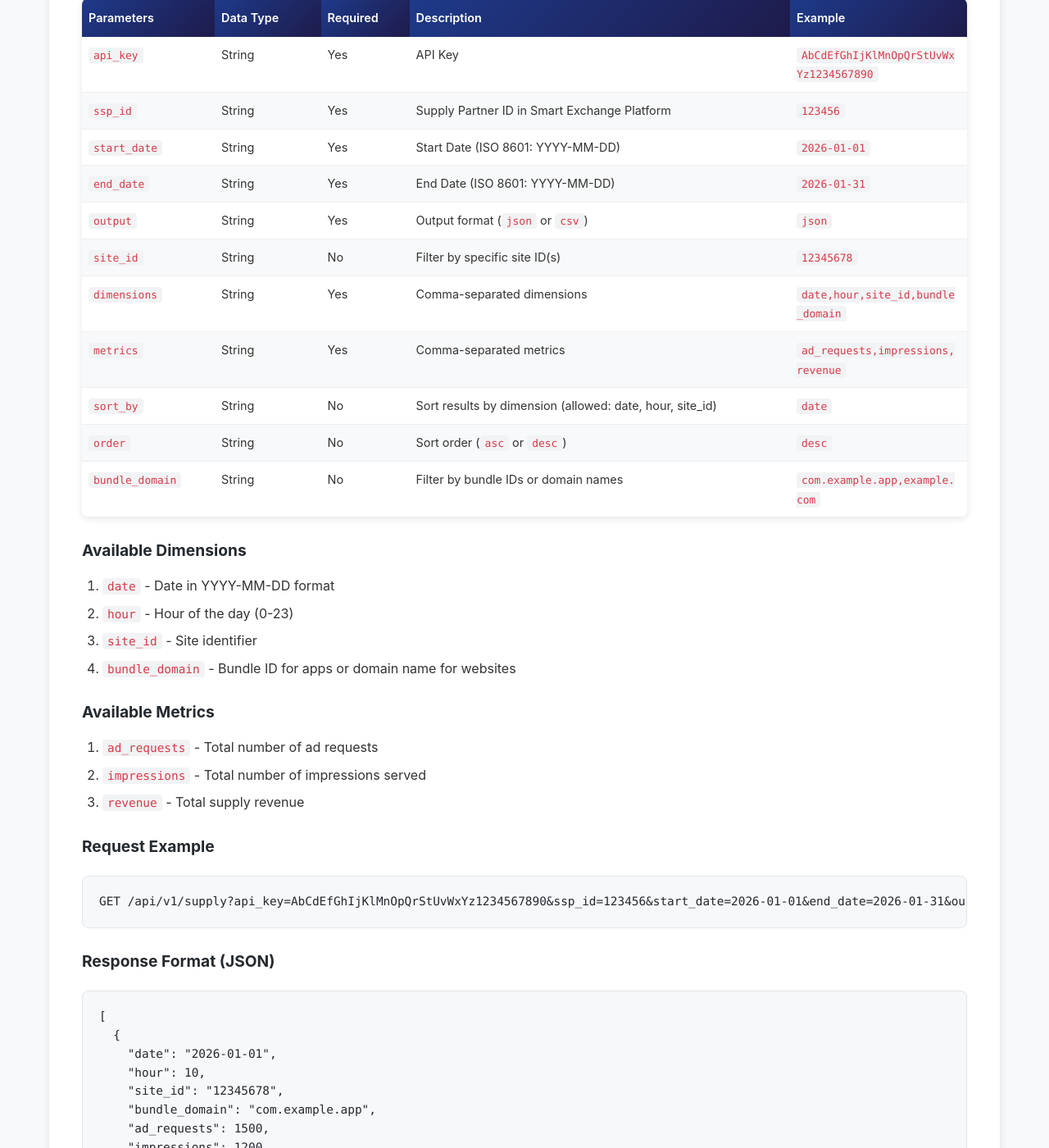
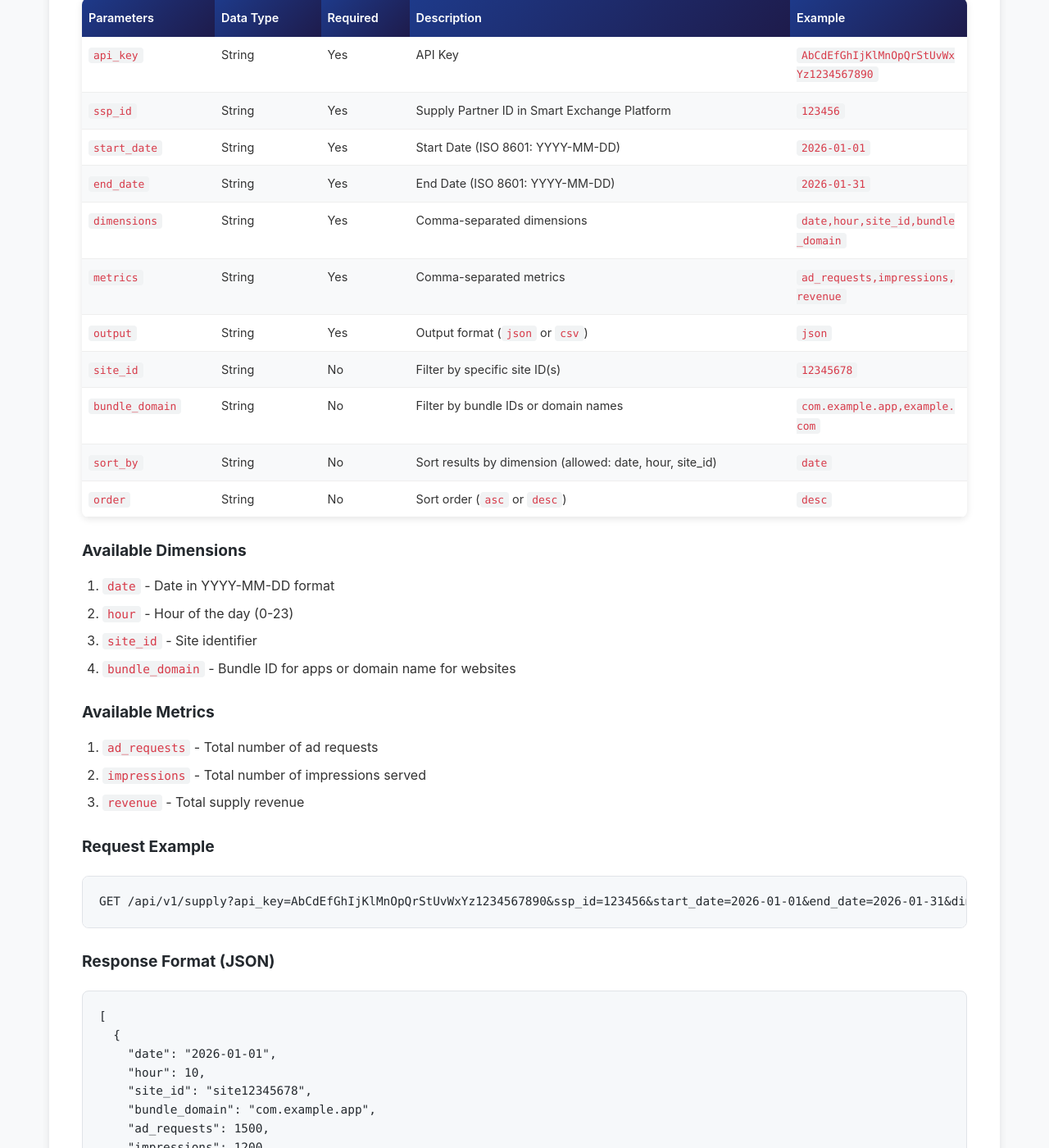
Before and after one commit to smart-exchange-ai-digital/public-api-docs, a Jekyll site: the page built from docs/api-specification.md, in a window 1280 px wide and 1400 px high, scrolled down 1125 px. Shown: the whole window at 82% size. Built offline with Jekyll 4.4.1, drawn with Linux system fonts in a browser that asks for light colours; some of the changed text lies outside the part shown.

Commit message:
minor refactoring

````diff
--- a/docs/api-specification.md
+++ b/docs/api-specification.md
@@ -42,13 +42,13 @@ Retrieves supply partner reporting data with flexible filtering and output forma
 | `ssp_id` | String | Yes | Supply Partner ID in Smart Exchange Platform | `123456` |
 | `start_date` | String | Yes | Start Date (ISO 8601: YYYY-MM-DD) | `2026-01-01` |
 | `end_date` | String | Yes | End Date (ISO 8601: YYYY-MM-DD) | `2026-01-31` |
+| `dimensions` | String | Yes | Comma-separated dimensions | `date,hour,site_id,bundle_domain` |
+| `metrics` | String | Yes | Comma-separated metrics | `ad_requests,impressions,revenue` |
 | `output` | String | Yes | Output format (`json` or `csv`) | `json` |
 | `site_id` | String | No | Filter by specific site ID(s) | `12345678` |
-| `dimensions` | String | Yes | Comma-separated dimensions | `date,hour,site_id,bundle_domain` |
-| `metrics` | String | Yes | Comma-separated metrics | `ad_requests,impressions,revenue` |
+| `bundle_domain` | String | No | Filter by bundle IDs or domain names | `com.example.app,example.com` |
 | `sort_by` | String | No | Sort results by dimension (allowed: date, hour, site_id) | `date` |
 | `order` | String | No | Sort order (`asc` or `desc`) | `desc` |
-| `bundle_domain` | String | No | Filter by bundle IDs or domain names | `com.example.app,example.com` |
 
 #### **Available Dimensions**
 
@@ -66,7 +66,7 @@ Retrieves supply partner reporting data with flexible filtering and output forma
 #### **Request Example**
 
 ```http
-GET /api/v1/supply?api_key=AbCdEfGhIjKlMnOpQrStUvWxYz1234567890&ssp_id=123456&start_date=2026-01-01&end_date=2026-01-31&output=json&dimensions=date,hour,site_id,bundle_domain&metrics=ad_requests,impressions,revenue&site_id=12345678&sort_by=date&order=desc&bundle_domain=com.example.app,example.com
+GET /api/v1/supply?api_key=AbCdEfGhIjKlMnOpQrStUvWxYz1234567890&ssp_id=123456&start_date=2026-01-01&end_date=2026-01-31&dimensions=date,hour,site_id,bundle_domain&metrics=ad_requests,impressions,revenue&output=json&site_id=12345678&bundle_domain=com.example.app,example.com&sort_by=date&order=desc
 ```
 
 #### **Response Format (JSON)**
@@ -76,7 +76,7 @@ GET /api/v1/supply?api_key=AbCdEfGhIjKlMnOpQrStUvWxYz1234567890&ssp_id=123456&st
   {
     "date": "2026-01-01",
     "hour": 10,
-    "site_id": "12345678",
+    "site_id": "site12345678",
     "bundle_domain": "com.example.app",
     "ad_requests": 1500,
     "impressions": 1200,
@@ -85,7 +85,7 @@ GET /api/v1/supply?api_key=AbCdEfGhIjKlMnOpQrStUvWxYz1234567890&ssp_id=123456&st
   {
     "date": "2026-01-01",
     "hour": 11,
-    "site_id": "12345678",
+    "site_id": "site12345678",
     "bundle_domain": "example.com",
     "ad_requests": 1800,
     "impressions": 1500,
@@ -100,8 +100,8 @@ When `output=csv`, the response will be a CSV file with headers:
 
 ```csv
 date,hour,site_id,bundle_domain,ad_requests,impressions,revenue
-2026-01-01,10,12345678,com.example.app,1500,1200,45.67
-2026-01-01,11,12345678,example.com,1800,1500,52.34
+2026-01-01,10,site12345678,com.example.app,1500,1200,45.67
+2026-01-01,11,site12345678,example.com,1800,1500,52.34
 ```
 
 ## **Demand Partner API**
````
Also changed, not shown: other parts of docs/api-specification.md (+4 -4 lines).
